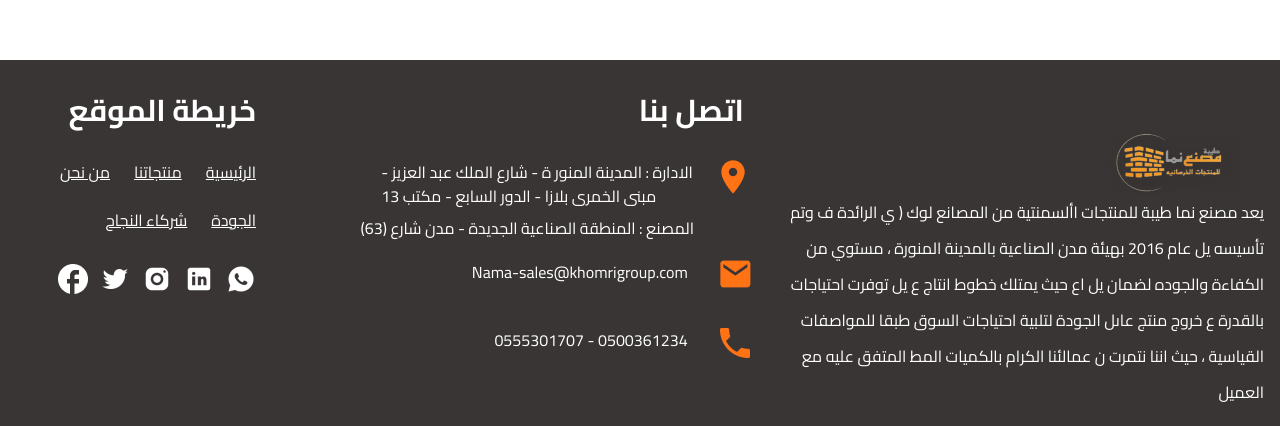
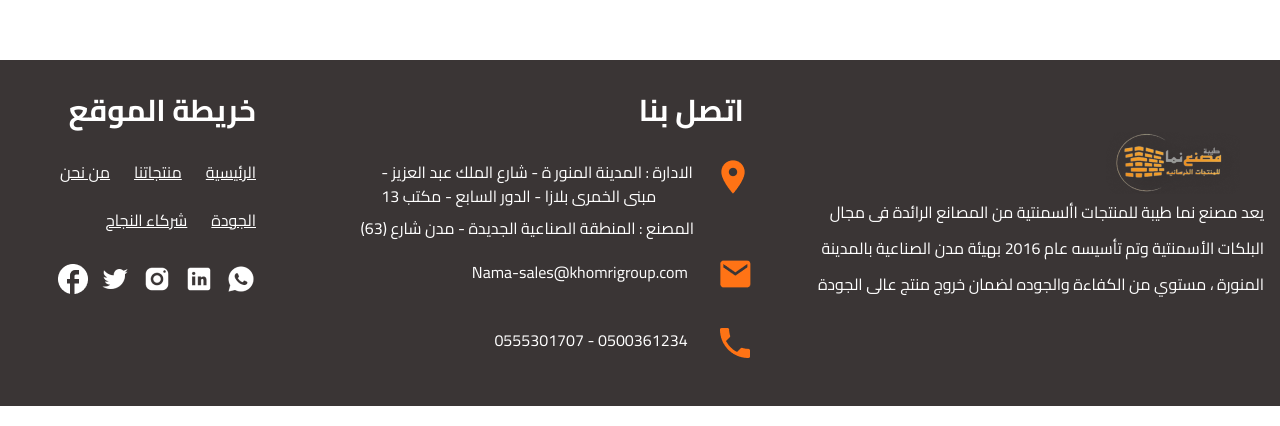
Before and after one commit to abdallamfathy/nama-project, a React (Vite) app: page / in a window 1280 px wide. Shown: the part 7658-8084 px from the top of the page. Built offline with nearby package versions, Linux system fonts and the light colour scheme.

Commit message:
change footer text

```diff
--- a/src/components/Footer.jsx
+++ b/src/components/Footer.jsx
@@ -53,7 +53,7 @@ const Footer = () => {
           </div>
           <div className=' mt-14   flex-col p-4  col-span-2 items-end flex'>
             <img src={logo} alt="logo" className='mr-6' />
-            <p className='text-right text-[16px]    leading-9'>يعد مصنع نما طيبة للمنتجات األسمنتية من المصانع لوك ( ي الرائدة ف وتم تأسيسه يل عام 2016 بهيئة مدن الصناعية بالمدينة المنورة ، مستوي من الكفاءة والجوده لضمان يل اع حيث يمتلك خطوط انتاج ع يل توفرت احتياجات بالقدرة ع خروج منتج عاىل الجودة لتلبية احتياجات السوق طبقا للمواصفات القياسية ، حيث اننا نتمرت ن عمالئنا الكرام بالكميات المط المتفق عليه مع العميل
+            <p className='text-right text-[16px]    leading-9'>يعد مصنع نما طيبة للمنتجات األسمنتية من المصانع  الرائدة فى مجال البلكات الأسمنتية وتم تأسيسه عام 2016 بهيئة مدن الصناعية بالمدينة المنورة ، مستوي من الكفاءة والجوده لضمان خروج منتج عالى الجودة
           </p>
           </div>
       </div>
@@ -62,69 +62,3 @@ const Footer = () => {
 }
 
 export default Footer
-
-
-{/* <div className='bg-[#3A3535] mt-6   grid  grid-cols-4 justify-end text-white '>
-          <div className='col-span-1 flex-col items-end flex '>
-          <h1 className='text-3xl font-bold relative  my-8'>خريطة الموقع</h1>
-
-          </div>
-          <div className='col-span-1 columns-3 flex-col items-end flex w-96'>
-            <h1 className='text-3xl font-bold relative right-6 my-8'>اتصل بنا</h1>
-            <div className='grid grid-flow-row  grid-cols-4  relative left-12 row-start-3 '>
-              <p className='col-span-3 w-80 relative right-10 pr-4'>الادارة : المدينة المنور ة - شارع الملك عبد العزيز - مبنى الخمرى بلازا - الدور السابع - مكتب 13</p>
-              <img src={location} alt="location" className=' col-span-1 ' />
-            </div>
-           <p className='relative right-[74px] mb-5 mt-2'>المصنع : المنطقة الصناعية الجديدة - مدن شارع (63)</p>
-           <div className='grid grid-flow-row  grid-cols-4  relative left-6 row-start-3 mb-6'>
-              <a className='col-span-3 pr-6 '>Nama-sales@khomrigroup.com</a>
-              <img src={message} alt="message" className='relative left-2 col-span-1 ' />
-            </div>
-            <div className='grid grid-flow-row  grid-cols-4  relative left-4 row-start-3 my-4 pb-8 '>
-              <a className='col-span-3 pr-6 '>0555301707 - 0500361234</a>
-              <img src={call} alt="call" className='relative left-2 col-span-1 ' />
-            </div>
-          </div>
-          <div className=' mt-14   flex-col p-4  col-span-2 items-end flex'>
-            <img src={logo} alt="logo" className='mr-6' />
-            <p className='text-right text-[16px]    leading-9'>يعد مصنع نما طيبة للمنتجات األسمنتية من المصانع لوك ( ي الرائدة ف وتم تأسيسه يل عام 2016 بهيئة مدن الصناعية بالمدينة المنورة ، مستوي من الكفاءة والجوده لضمان يل اع حيث يمتلك خطوط انتاج ع يل توفرت احتياجات بالقدرة ع خروج منتج عاىل الجودة لتلبية احتياجات السوق طبقا للمواصفات القياسية ، حيث اننا نتمرت ن عمالئنا الكرام بالكميات المط المتفق عليه مع العميل
-          </p>
-          </div>
-      </div> */}
-
-
-
-
-
-
-
-
-      // <div className='flex flex-row  col-span-3 bg-gray-500'>
-      //  <div className=' flex-col items-end flex '>
-      //     <h1 className='text-3xl font-bold   my-8'>خريطة الموقع</h1>
-
-
-      //     </div>
-      //    <div>
-      //    <div className='flex justify-center mb-6'>
-      //   <h1 className='text-3xl font-bold'>اتصل بنا</h1>
-      //   </div>
-      //   <div className='flex justify-end w-96 relative left-36 '>
-      //   <div className='flex justify-end flex-col items-end gap-10'>
-      //     <p className='text-right'>الادارة : المدينة المنورة - شارع الملك عبد العزيز - مبنى الخمرى بلازا - الدور السابع - مكتب 13 <br /> المصنع : المنطقة الصناعية الجديدة  مدن شارع (63)</p>
-      //   <a href='#' className=' underline relative bottom-3'>Nama-sales@khomrigroup.com</a>
-      //   <p className='relative bottom-1'>0555301707 - 0500361234</p>
-      //   </div>
-      //   <div className='flex flex-col items-center justify-center ml-6'>
-      //     <div><img src={location} alt="location"/></div>
-      //     <div><img src={message} alt="message"/></div>
-      //     <div><img src={call} alt="call"/></div>
-      //   </div>
-      //   </div>
-      //    </div>
-      //     <div className=' mt-14 flex-col p-4  items-end flex'>
-      //       <img src={logo} alt="logo" className='mr-6' />
-      //       <p className='text-right text-[16px]  leading-9'>يعد مصنع نما طيبة للمنتجات األسمنتية من المصانع لوك ( ي الرائدة ف وتم تأسيسه يل عام 2016 بهيئة مدن الصناعية بالمدينة المنورة ، مستوي من الكفاءة والجوده لضمان يل اع حيث يمتلك خطوط انتاج ع يل توفرت احتياجات بالقدرة ع خروج منتج عاىل الجودة لتلبية احتياجات السوق طبقا للمواصفات القياسية ، حيث اننا نتمرت ن عمالئنا الكرام بالكميات المط المتفق عليه مع العميل
-      //     </p>
-      //     </div>
-      //  </div>
```
Also changed, not shown: src/components/Slider.jsx (+0 -17 lines).
